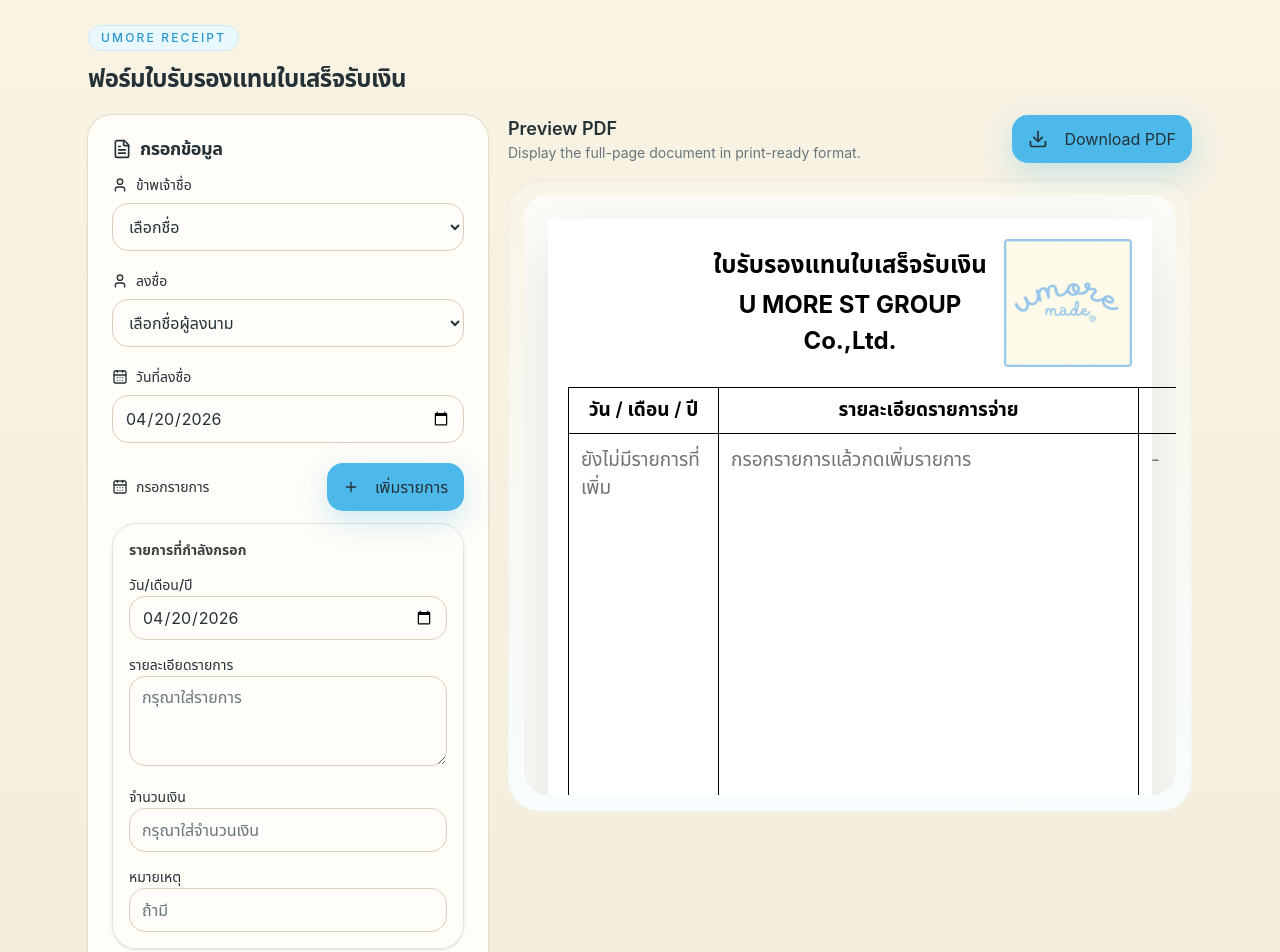
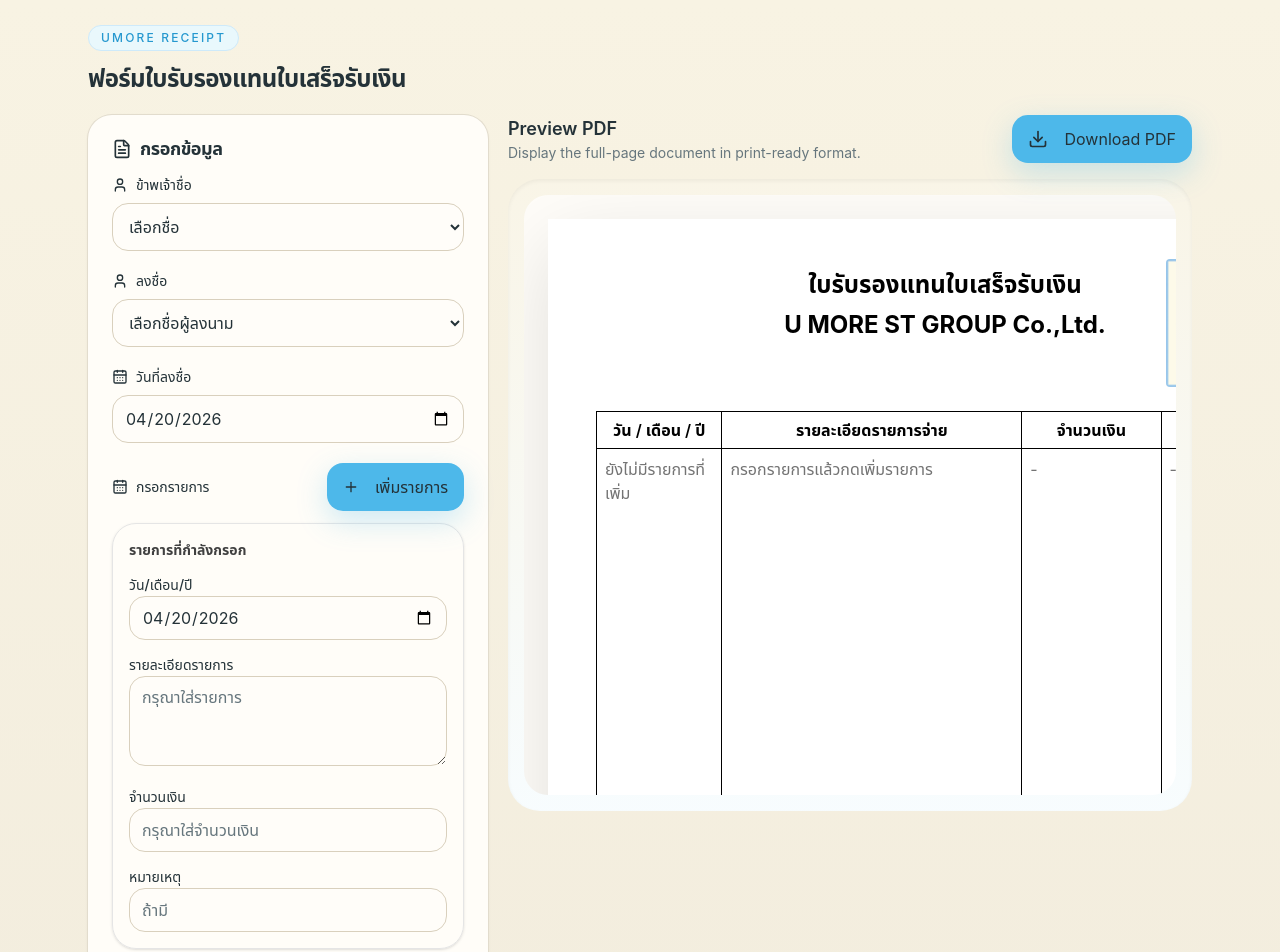
Before and after one commit to Yosthapat/umore_reciept_webapp, a React (Vite) app: page / in a window 1280 px wide. Shown: the top 952 px of the page. Built offline with nearby package versions, Linux system fonts and the light colour scheme.

Commit message:
feat: refine a4 pdf document layout

```diff
--- a/src/components/receipt/ReceiptPreviewPanel.jsx
+++ b/src/components/receipt/ReceiptPreviewPanel.jsx
@@ -46,9 +46,12 @@
 
       <div className="overflow-auto rounded-[1.75rem] bg-[linear-gradient(180deg,color-mix(in_oklab,var(--umore-cream)_86%,white)_0%,color-mix(in_oklab,var(--umore-blue-soft)_24%,white)_100%)] p-3 shadow-inner sm:rounded-[2rem] sm:p-4">
         <div className="max-h-[75vh] overflow-auto rounded-[1.25rem] bg-[color-mix(in_oklab,var(--umore-paper)_82%,white)] p-2 sm:rounded-[1.5rem] sm:p-3 md:p-6">
-          <div ref={previewRef} className="mx-auto w-full max-w-[794px] bg-white p-3 text-black shadow-[0_24px_80px_rgba(0,0,0,0.12)] sm:p-5">
-            <div className="mb-4 flex items-start justify-between gap-3 sm:mb-5 sm:gap-4">
-              <div className="w-[92px] sm:w-[128px]" />
+          <div
+            ref={previewRef}
+            className="mx-auto h-[1123px] w-[794px] bg-white px-12 py-10 text-black shadow-[0_24px_80px_rgba(0,0,0,0.12)]"
+          >
+            <div className="mb-6 flex items-start justify-between gap-4">
+              <div className="w-[128px]" />
               <div className="flex-1 pt-1 text-center sm:pt-2">
                 <div className="text-[24px] font-semibold sm:text-[24px]">ใบรับรองแทนใบเสร็จรับเงิน</div>
                 <div className="mt-1 text-[24px] font-bold sm:text-[24px]">U MORE ST GROUP Co.,Ltd.</div>
@@ -56,19 +59,25 @@
               <ReceiptLogoMark />
             </div>
 
-            <table className="mb-3 w-full border-collapse text-[19px] sm:text-[19px]">
+            <table className="mb-3 w-full table-fixed border-collapse text-[16px]">
+              <colgroup>
+                <col className="w-[18%]" />
+                <col className="w-[43%]" />
+                <col className="w-[20%]" />
+                <col className="w-[19%]" />
+              </colgroup>
               <thead>
                 <tr>
-                  <th className="border border-black p-2 text-center font-semibold">วัน / เดือน / ปี</th>
-                  <th className="border border-black p-2 text-center font-semibold">รายละเอียดรายการจ่าย</th>
-                  <th className="border border-black p-2 text-center font-semibold">จำนวนเงิน</th>
-                  <th className="border border-black p-2 text-center font-semibold">หมายเหตุ</th>
+                  <th className="border border-black px-2 py-1.5 text-center font-semibold">วัน / เดือน / ปี</th>
+                  <th className="border border-black px-2 py-1.5 text-center font-semibold">รายละเอียดรายการจ่าย</th>
+                  <th className="border border-black px-2 py-1.5 text-center font-semibold">จำนวนเงิน</th>
+                  <th className="border border-black px-2 py-1.5 text-center font-semibold">หมายเหตุ</th>
                 </tr>
               </thead>
               <tbody>
                 <tr>
-                  <td className="min-w-[150px] border border-black p-3 align-top">
-                    <div className="flex min-h-[420px] flex-col gap-4">
+                  <td className="border border-black p-2 align-top">
+                    <div className="flex min-h-[438px] flex-col gap-3">
                       {items.length > 0 ? (
                         items.map((item) => <div key={item.id}>{formatThaiLongDate(item.date) || "-"}</div>)
                       ) : (
@@ -76,8 +85,8 @@
                       )}
                     </div>
                   </td>
-                  <td className="min-w-[420px] border border-black p-3 align-top">
-                    <div className="flex min-h-[420px] flex-col gap-4 whitespace-pre-wrap">
+                  <td className="border border-black p-2 align-top">
+                    <div className="flex min-h-[438px] flex-col gap-3 whitespace-pre-wrap">
                       {items.length > 0 ? (
                         items.map((item) => <div key={item.id}>{item.description || "-"}</div>)
                       ) : (
@@ -85,8 +94,8 @@
                       )}
                     </div>
                   </td>
-                  <td className="min-w-[170px] border border-black p-3 align-top text-right">
-                    <div className="flex min-h-[420px] flex-col gap-4">
+                  <td className="border border-black p-2 align-top text-right">
+                    <div className="flex min-h-[438px] flex-col gap-3">
                       {items.length > 0 ? (
                         items.map((item) => <div key={item.id}>{formatAmount(item.amount) || "-"}</div>)
                       ) : (
@@ -94,8 +103,8 @@
                       )}
                     </div>
                   </td>
-                  <td className="min-w-[150px] border border-black p-3 align-top">
-                    <div className="flex min-h-[420px] flex-col gap-4">
+                  <td className="border border-black p-2 align-top">
+                    <div className="flex min-h-[438px] flex-col gap-3">
                       {items.length > 0 ? (
                         items.map((item) => <div key={item.id}>{item.note || "-"}</div>)
                       ) : (
@@ -105,24 +114,22 @@
                   </td>
                 </tr>
                 <tr>
-                  <td colSpan={2} className="border border-black p-1.5 font-semibold sm:p-2">
+                  <td colSpan={2} className="border border-black px-2 py-1.5 font-semibold">
                     รวมเป็นทั้งสิ้น ({footerNote || "................................................"})
                   </td>
-                  <td className="border border-black p-1.5 text-right font-semibold sm:p-2">{formatAmount(total)}</td>
-                  <td className="border border-black p-1.5 sm:p-2" />
+                  <td className="border border-black px-2 py-1.5 text-right font-semibold">{formatAmount(total)}</td>
+                  <td className="border border-black px-2 py-1.5" />
                 </tr>
               </tbody>
             </table>
 
-            <div className="mt-8 text-center text-[19px] leading-10 sm:mt-10 sm:text-[19px] sm:leading-10">
-              <span>ข้าพเจ้า</span>
-              <span className="mx-2 inline-block min-w-[320px] border-b border-black px-2 text-center font-semibold">
-                {ownerDisplayName}
-              </span>
-              <span>
-                ขอรับรองว่า รายจ่ายข้างต้นนี้เป็นค่าใช้จ่ายในการปฏิบัติงานจริง
-                และข้าพเจ้าได้จ่ายไปแทนก่อนแล้ว
-              </span>
+            <div className="mt-8 text-[19px] leading-9">
+              <div className="flex items-end justify-center gap-2 pl-12">
+                <span>ข้าพเจ้า</span>
+                <span className="min-w-[260px] border-b border-dotted border-black px-2 text-center font-semibold">{ownerDisplayName}</span>
+                <span>ขอรับรองว่า รายจ่ายข้างต้นนี้เป็นค่าใช้จ่ายใน</span>
+              </div>
+              <div className="text-center">การปฏิบัติงานจริง และข้าพเจ้าได้จ่ายไปแทนก่อนแล้ว</div>
             </div>
 
             <div className="mt-8 flex justify-end sm:mt-10">
```
Also changed, not shown: .agents/active.md.
